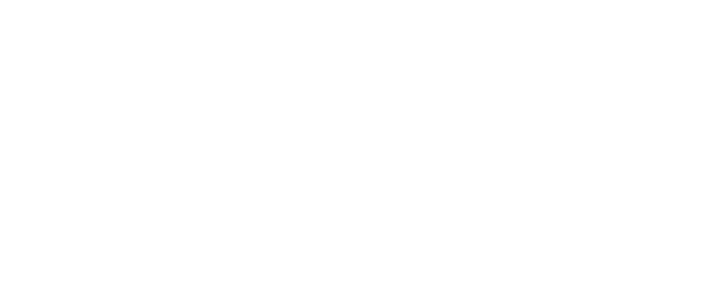
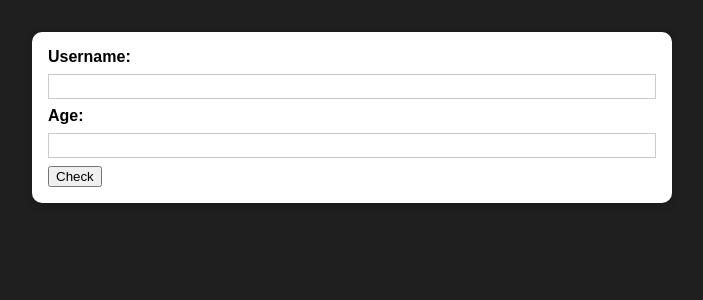
Before and after one commit to sygrok/react-solo-practice-3, a React (Create React App) app: page / in a window 1280 px wide. Shown: the top 300 px of the page, without its empty margins (288-991 px from the left). Built offline with nearby package versions, Linux system fonts and the light colour scheme.

Commit message:
Changes&ReturningBackToReact

```diff
--- a/src/App.js
+++ b/src/App.js
@@ -1,10 +1,10 @@
-import React from 'react';
-
+import React, { useState } from "react";
+import AddUser from "./components/Users/AddUser";
 
 function App() {
   return (
     <div>
-
+      <AddUser />
     </div>
   );
 }
--- /dev/null
+++ b/src/components/UI/Card.js
@@ -0,0 +1,12 @@
+import classes from "./Card.module.css";
+
+const Card = (props) => {
+  return (
+    <div className={`${classes.card} ${props.className}`}>{props.children}</div>
+  );
+  //With the use of ${props.className} we can add css to card in another component
+  //We can name className whatever we want in the other component and use that name here.
+  //We can use ${props.x} instead of ${props.className} if the name is x in the other component that uses card component.
+};
+
+export default Card;
--- /dev/null
+++ b/src/components/UI/Card.module.css
@@ -0,0 +1,5 @@
+.card {
+    background: white;
+    box-shadow: 0 2px 8px rgba(0, 0, 0, 0.26);
+    border-radius: 10px;
+}
--- /dev/null
+++ b/src/components/Users/AddUser.js
@@ -0,0 +1,23 @@
+import React, { useState } from "react";
+import Card from "../UI/Card";
+import classes from "./AddUser.module.css";
+
+const AddUser = (props) => {
+  const addUserHandler = (event) => {
+    event.preventDefault();
+  };
+
+  return (
+    <Card className={classes.input}>
+      <form onSubmit={addUserHandler}>
+        <label htmlFor="username">Username:</label>
+        <input type="text" id="username" />
+        <label htmlFor="age">Age:</label>
+        <input type="number" id="age" />
+        <button type="submit">Check</button>
+      </form>
+    </Card>
+  );
+};
+
+export default AddUser;
--- /dev/null
+++ b/src/components/Users/AddUser.module.css
@@ -0,0 +1,26 @@
+.input {
+    margin: 2rem auto;
+    padding: 1rem;
+    width: 90%;
+    max-width: 40rem;
+  }
+
+  .input label {
+    display: block;
+    font-weight: bold;
+    margin-bottom: 0.5rem;
+  }
+
+  .input input {
+    font: inherit;
+    display: block;
+    width: 100%;
+    border: 1px solid #ccc;
+    padding: 0.15rem;
+    margin-bottom: 0.5rem;
+  }
+
+  .input input:focus {
+    outline: none;
+    border-color: #4f005f;
+  }
--- a/src/index.css
+++ b/src/index.css
@@ -2,10 +2,9 @@
   box-sizing: border-box;
 }
 
-html {
-  font-family: sans-serif;
-}
-
 body {
   margin: 0;
+  font-family: 'Quicksand', sans-serif;
+  /* background-color: #242a28; */
+  background: #1f1f1f;
 }
```
